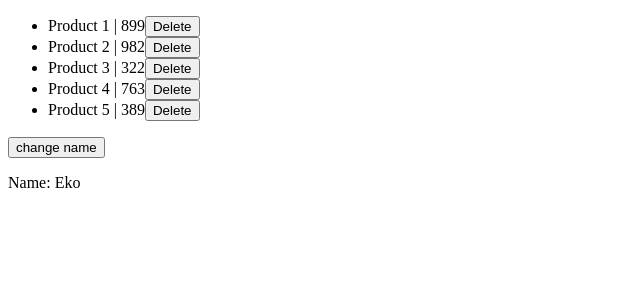
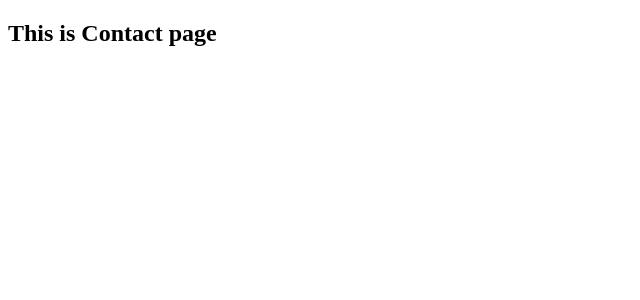
Before and after one commit to ekaputra012309/react_belajar, a React (Create React App) app: page /contact in a window 1280 px wide. Shown: the top 300 px of the page, without its empty margins (0-640 px from the left). Built offline with nearby package versions, Linux system fonts and the light colour scheme.

Commit message:
React Router

```diff
--- a/package.json
+++ b/package.json
@@ -8,7 +8,10 @@
     "@testing-library/user-event": "^13.5.0",
     "react": "^18.2.0",
     "react-dom": "^18.2.0",
+    "react-router": "^6.8.1",
+    "react-router-dom": "^5.2.0",
     "react-scripts": "5.0.1",
+    "switch": "^0.0.0",
     "web-vitals": "^2.1.4"
   },
   "scripts": {
--- a/src/App.js
+++ b/src/App.js
@@ -1,6 +1,9 @@
 // import Header from "./components/Header";
-import { useEffect, useState } from "react";
+import { useState } from "react";
 import ProductList from "./components/ProductList";
+import { BrowserRouter as Router, Route, Switch } from "react-router-dom";
+import About from "./components/About";
+import Contact from "./components/Contact";
 
 function App() {
   // const clickMe = (name) => {
@@ -19,25 +22,39 @@
     {id: 5, title: 'Product 5', price: 389}
   ])
 
-  const [name, setName] = useState('Eko');
+  // const [name, setName] = useState('Eko');
 
   const deleteProduct = (productId) => {
     const newProducts = products.filter(product => product.id !== productId);
     setProducts(newProducts);
   }
 
-  useEffect(() => {
-    console.log('Use effect running');
-  }, [name]);
+  // useEffect(() => {
+  //   console.log('Use effect running');
+  // }, [name]);
 
   return (
     <div>
       {/* <Header /> */}
       {/* <h1>{ title }</h1>
       <button onClick={ changeTitle }>Change Title</button> */}
-      <ProductList products = { products } deleteProduct={ deleteProduct } />
+      {/* <ProductList products = { products } deleteProduct={ deleteProduct } />
       <button onClick={ () => setName('John') }>change name</button>
-      <p>Name: { name } </p>
+      <p>Name: { name } </p> */}
+
+      <Router>
+        <Switch>
+          <Route exact path="/">
+          <ProductList products = { products } deleteProduct={ deleteProduct } />
+          </Route>
+          <Route path="/about">
+            <About />
+          </Route>
+          <Route path="/contact">
+            <Contact />
+          </Route>
+        </Switch>
+      </Router>
     </div>
   );
 }
--- /dev/null
+++ b/src/components/About.js
@@ -0,0 +1,10 @@
+
+const About = () => {
+    return (
+        <div>
+            <h2>This is About page</h2>
+        </div>
+    )
+}
+
+export default About
--- /dev/null
+++ b/src/components/Contact.js
@@ -0,0 +1,10 @@
+
+const Contact = () => {
+    return (
+        <div>
+            <h2>This is Contact page</h2>
+        </div>
+    )
+}
+
+export default Contact
```
Also changed, not shown: 1 other file (tests, documents, lock files or other folders).
